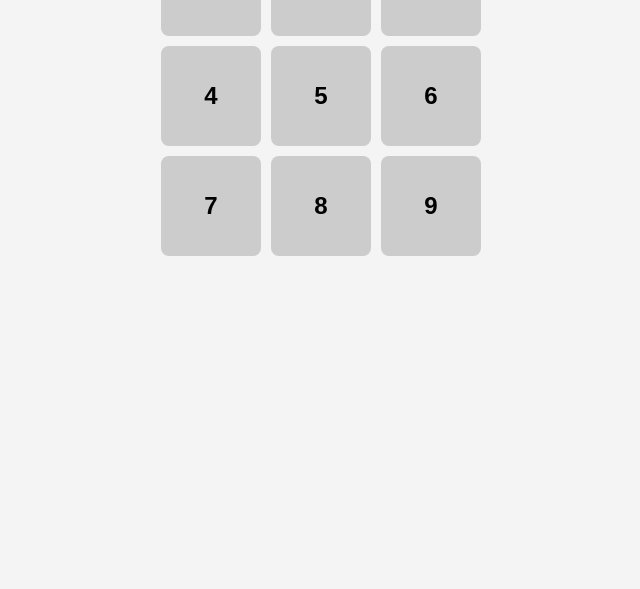
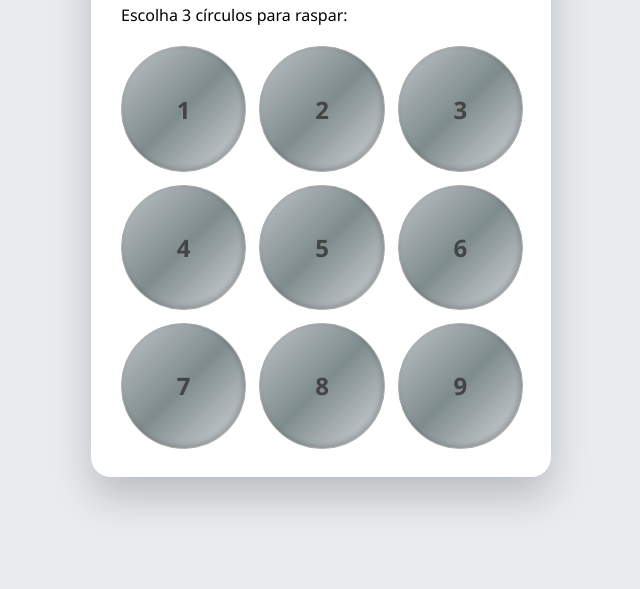
Before and after one commit to fabiomcostacarvalho-glitch/raspadinha-repsol, a plain HTML site: page index.html in a window 1280 px wide. Shown: the part 211-800 px from the top of the page, without its empty margins (319-959 px from the left). Drawn offline with Linux system fonts and the light colour scheme.

Commit message:
Update index.html

```diff
--- a/index.html
+++ b/index.html
@@ -3,62 +3,168 @@
 <head>
     <meta charset="UTF-8">
     <meta name="viewport" content="width=device-width, initial-scale=1.0">
-    <title>Raspadinha Especial</title>
+    <title>Raspadinha Premiada Repsol</title>
     <style>
-        body { font-family: sans-serif; text-align: center; background-color: #f4f4f4; padding: 20px; }
-        .grid { display: grid; grid-template-columns: repeat(3, 100px); gap: 10px; justify-content: center; margin-top: 20px; }
-        .cell {
-            width: 100px; height: 100px; background-color: #ccc;
-            display: flex; align-items: center; justify-content: center;
-            cursor: pointer; font-size: 24px; font-weight: bold; border-radius: 8px;
-            transition: background 0.3s;
+        :root {
+            --repsol-orange: #FF5D00;
+            --repsol-red: #E6332A;
+            --metal-bg: linear-gradient(135deg, #bdc3c7 0%, #7f8c8d 50%, #d5d8dc 100%);
         }
-        .revealed { background-color: white; border: 2px solid #ff5d00; }
-        .logo { width: 60px; display: none; }
-        .revealed .logo { display: block; }
-        #message { margin-top: 30px; font-weight: bold; color: #e6332a; display: none; padding: 20px; border: 2px dashed #333; }
+
+        body {
+            font-family: 'Segoe UI', Tahoma, Geneva, Verdana, sans-serif;
+            background-color: #e9ecef;
+            display: flex;
+            justify-content: center;
+            align-items: center;
+            min-height: 100vh;
+            margin: 0;
+        }
+
+        .card {
+            background: white;
+            padding: 30px;
+            border-radius: 20px;
+            box-shadow: 0 20px 40px rgba(0,0,0,0.2);
+            max-width: 400px;
+            width: 90%;
+            border-top: 10px solid var(--repsol-orange);
+        }
+
+        .logo-header {
+            font-weight: 900;
+            font-size: 32px;
+            color: var(--repsol-orange);
+            margin-bottom: 20px;
+            letter-spacing: -1px;
+        }
+
+        .grid {
+            display: grid;
+            grid-template-columns: repeat(3, 1fr);
+            gap: 15px;
+            margin-top: 20px;
+        }
+
+        .scratch-box {
+            aspect-ratio: 1/1;
+            position: relative;
+            cursor: pointer;
+            perspective: 1000px;
+        }
+
+        /* Camada de cima (Metalizada) */
+        .cover {
+            position: absolute;
+            width: 100%;
+            height: 100%;
+            background: var(--metal-bg);
+            border-radius: 50%; /* Formato circular como na imagem */
+            display: flex;
+            align-items: center;
+            justify-content: center;
+            font-size: 24px;
+            color: #444;
+            font-weight: bold;
+            z-index: 2;
+            transition: all 0.5s ease;
+            box-shadow: inset -2px -2px 5px rgba(0,0,0,0.2), 2px 2px 5px rgba(255,255,255,0.5);
+            border: 1px solid #aaa;
+        }
+
+        /* Camada de baixo (Oculta) */
+        .content {
+            position: absolute;
+            width: 100%;
+            height: 100%;
+            background: white;
+            border-radius: 50%;
+            display: flex;
+            align-items: center;
+            justify-content: center;
+            font-size: 14px;
+            font-weight: bold;
+            color: var(--repsol-orange);
+            z-index: 1;
+            border: 1px solid #ddd;
+        }
+
+        /* Efeito de raspagem ao clicar */
+        .scratch-box.scratched .cover {
+            opacity: 0;
+            transform: scale(1.2) rotate(15deg);
+            pointer-events: none;
+        }
+
+        #win-message {
+            display: none;
+            margin-top: 25px;
+            padding: 20px;
+            background: #fff4ed;
+            border-radius: 10px;
+            border: 2px solid var(--repsol-orange);
+            animation: fadeIn 0.4s ease-in-out;
+        }
+
+        .btn-action {
+            background: var(--repsol-orange);
+            color: white;
+            border: none;
+            padding: 12px 30px;
+            border-radius: 50px;
+            font-weight: bold;
+            cursor: pointer;
+            margin-top: 15px;
+            width: 100%;
+        }
+
+        @keyframes fadeIn {
+            from { opacity: 0; transform: translateY(10px); }
+            to { opacity: 1; transform: translateY(0); }
+        }
     </style>
 </head>
 <body>
 
-    <h1>Tenta a tua sorte! 🍀</h1>
-    <p>Escolhe 3 números para raspar:</p>
+<div class="card">
+    <div class="logo-header">REPSOL</div>
+    <p>Escolha 3 círculos para raspar:</p>
 
-    <div class="grid" id="grid">
-        <div class="cell" onclick="reveal(this)">1<img src="https://upload.wikimedia.org/wikipedia/commons/thumb/8/8e/Repsol_logo.svg/1200px-Repsol_logo.svg.png" class="logo"></div>
-        <div class="cell" onclick="reveal(this)">2<img src="https://upload.wikimedia.org/wikipedia/commons/thumb/8/8e/Repsol_logo.svg/1200px-Repsol_logo.svg.png" class="logo"></div>
-        <div class="cell" onclick="reveal(this)">3<img src="https://upload.wikimedia.org/wikipedia/commons/thumb/8/8e/Repsol_logo.svg/1200px-Repsol_logo.svg.png" class="logo"></div>
-        <div class="cell" onclick="reveal(this)">4<img src="https://upload.wikimedia.org/wikipedia/commons/thumb/8/8e/Repsol_logo.svg/1200px-Repsol_logo.svg.png" class="logo"></div>
-        <div class="cell" onclick="reveal(this)">5<img src="https://upload.wikimedia.org/wikipedia/commons/thumb/8/8e/Repsol_logo.svg/1200px-Repsol_logo.svg.png" class="logo"></div>
-        <div class="cell" onclick="reveal(this)">6<img src="https://upload.wikimedia.org/wikipedia/commons/thumb/8/8e/Repsol_logo.svg/1200px-Repsol_logo.svg.png" class="logo"></div>
-        <div class="cell" onclick="reveal(this)">7<img src="https://upload.wikimedia.org/wikipedia/commons/thumb/8/8e/Repsol_logo.svg/1200px-Repsol_logo.svg.png" class="logo"></div>
-        <div class="cell" onclick="reveal(this)">8<img src="https://upload.wikimedia.org/wikipedia/commons/thumb/8/8e/Repsol_logo.svg/1200px-Repsol_logo.svg.png" class="logo"></div>
-        <div class="cell" onclick="reveal(this)">9<img src="https://upload.wikimedia.org/wikipedia/commons/thumb/8/8e/Repsol_logo.svg/1200px-Repsol_logo.svg.png" class="logo"></div>
+    <div class="grid">
+        <script>
+            for(let i=1; i<=9; i++) {
+                document.write(`
+                    <div class="scratch-box" onclick="scratch(this)">
+                        <div class="cover">${i}</div>
+                        <div class="content">REPSOL</div>
+                    </div>
+                `);
+            }
+        </script>
     </div>
 
-    <div id="message">
-        <h2>🎉 PARABÉNS! 🎉</h2>
-        <p>Acabaste de ganhar a obrigatoriedade de fazer um contrato Repsol hoje!</p>
-        <button onclick="window.location.reload()">Tentar novamente</button>
+    <div id="win-message">
+        <h3 style="color: var(--repsol-red); margin: 0;">🎉 GANHASTE!</h3>
+        <p>Acabaste de ganhar a obrigatoriedade de fazer um contrato <b>Repsol</b> hoje!</p>
+        <button class="btn-action" onclick="location.reload()">RECLAMAR AGORA</button>
     </div>
+</div>
 
-    <script>
-        let count = 0;
-        function reveal(element) {
-            if (!element.classList.contains('revealed') && count < 3) {
-                element.classList.add('revealed');
-                element.innerText = ''; // Remove o número
-                element.innerHTML = '<img src="https://upload.wikimedia.org/wikipedia/commons/thumb/8/8e/Repsol_logo.svg/1200px-Repsol_logo.svg.png" style="width:60px">';
-                count++;
+<script>
+    let revealedCount = 0;
+    function scratch(element) {
+        if (!element.classList.contains('scratched') && revealedCount < 3) {
+            element.classList.add('scratched');
+            revealedCount++;
 
-                if (count === 3) {
-                    setTimeout(() => {
-                        document.getElementById('message').style.display = 'block';
-                        document.getElementById('grid').style.pointerEvents = 'none'; // Bloqueia mais cliques
-                    }, 500);
-                }
+            if (revealedCount === 3) {
+                setTimeout(() => {
+                    document.getElementById('win-message').style.display = 'block';
+                }, 600);
             }
         }
-    </script>
+    }
+</script>
+
 </body>
 </html>
```
